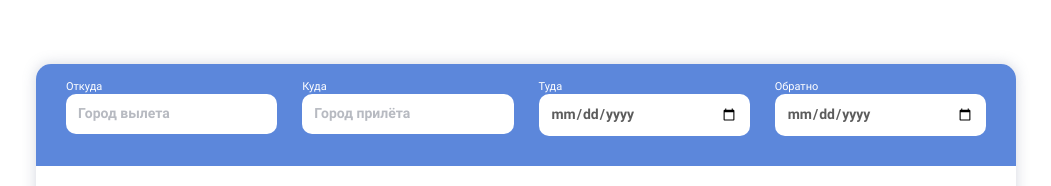
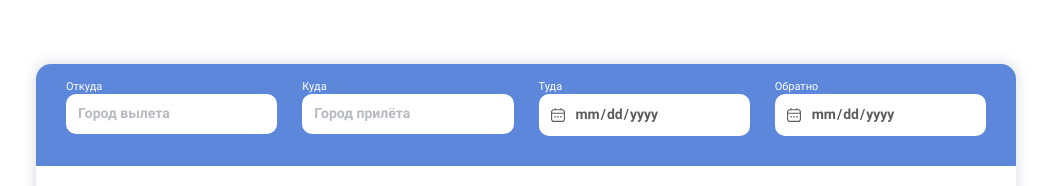
Before and after one commit to novvember/test__vipservice-avia, a React (Create React App) app: page /test__vipservice-avia/avia in a window 1280 px wide. Shown: the part 157-343 px from the top of the page, without its empty margins (114-1165 px from the left). Built offline with nearby package versions, Linux system fonts and the light colour scheme.

Commit message:
feat: add custom styles for inputs

```diff
--- a/src/components/Form/Form.css
+++ b/src/components/Form/Form.css
@@ -84,7 +84,7 @@
 }
 
 .form__input:focus {
-  outline: 1px solid var(--on-primary);
+  outline: 2px solid var(--on-primary-variant);
   outline-offset: 1px;
 }
 
@@ -107,6 +107,20 @@
     transform: translateY(-50%) rotate(-90deg);
     transform-origin: 0 0;
   }
+}
+
+.form__input_type_date {
+  padding-left: 36px;
+}
+
+.form__input_type_date::-webkit-calendar-picker-indicator {
+  background-image: url(../../images/icon__calendar.svg);
+  position: absolute;
+  left: 5%;
+}
+
+.form__input_type_date:focus::-webkit-calendar-picker-indicator {
+  background-image: url(../../images/icon__calendar_active.svg);
 }
 
 .form__submit-button {
--- a/src/components/Form/Form.tsx
+++ b/src/components/Form/Form.tsx
@@ -24,12 +24,12 @@ function Form() {
 
         <label className="form__input-container form__input-container_type_date-from">
           <span className="form__input-label">Туда</span>
-          <input type="date" className="form__input" placeholder="дд.мм.гг" />
+          <input type="date" className="form__input form__input_type_date" />
         </label>
 
         <label className="form__input-container form__input-container_type_date-where">
           <span className="form__input-label">Обратно</span>
-          <input type="date" className="form__input" placeholder="дд.мм.гг" />
+          <input type="date" className="form__input form__input_type_date" />
         </label>
       </div>
       <button className="form__submit-button" type="submit">
```
Also changed, not shown: src/images/icon__calendar.svg (added), src/images/icon__calendar_active.svg (added).
